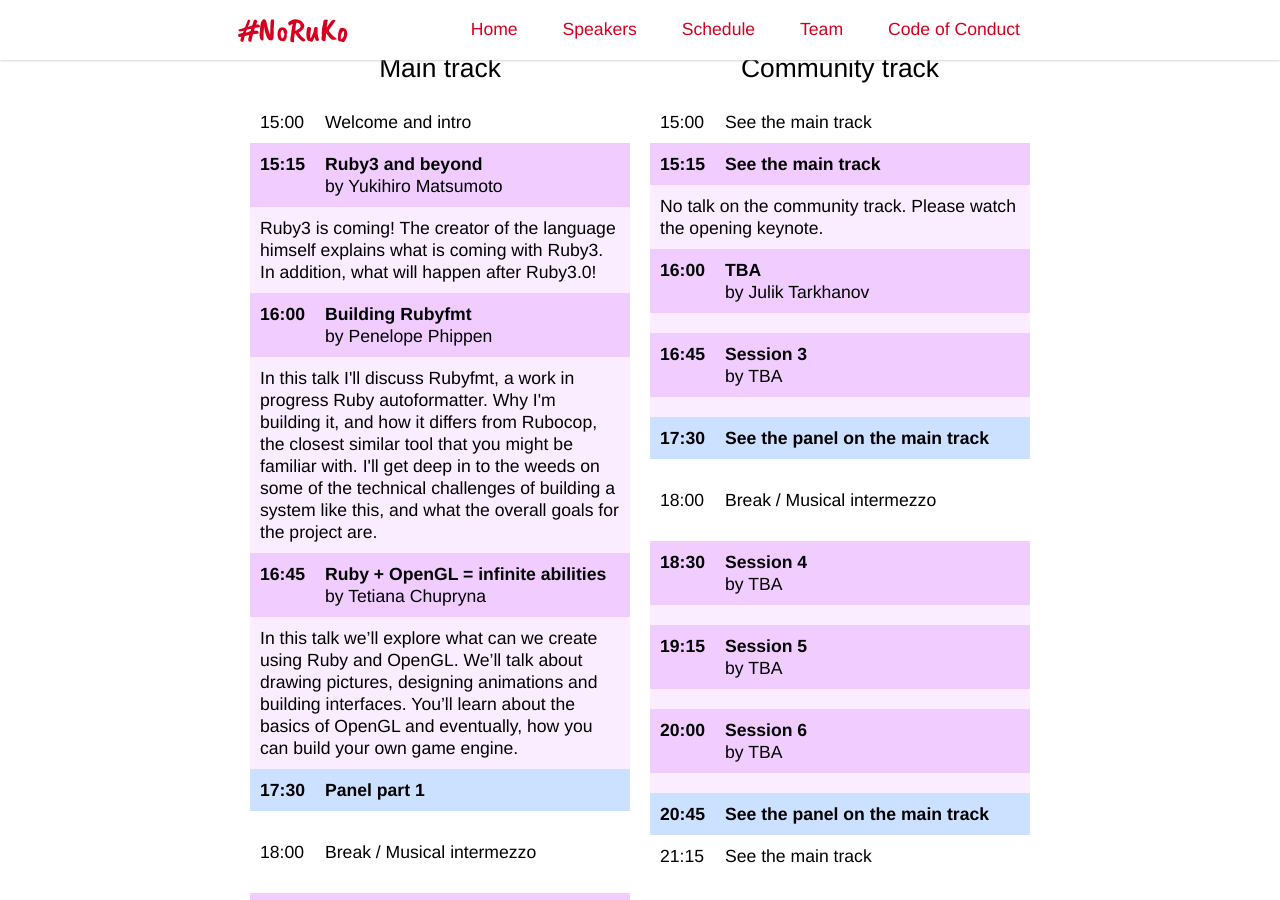
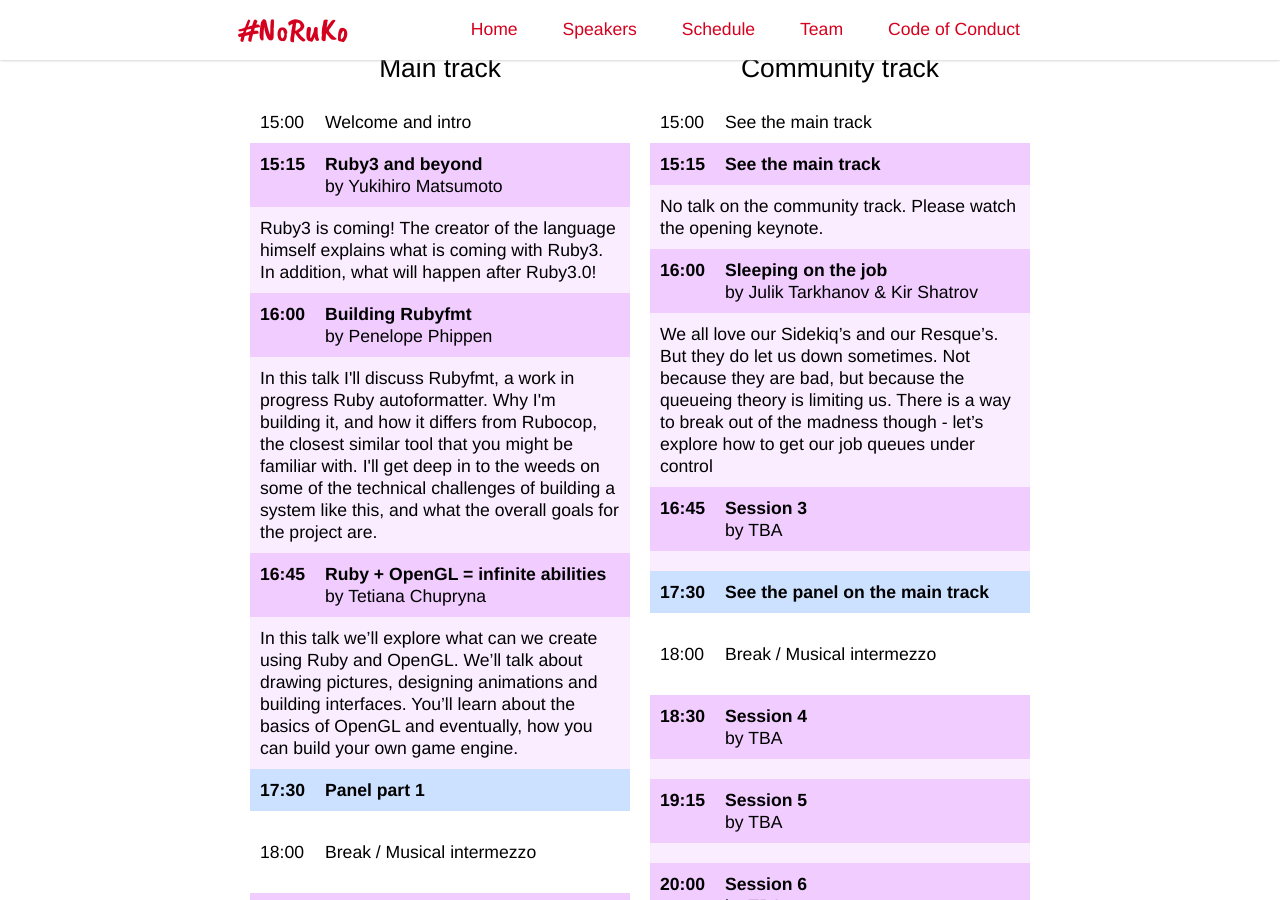
Before and after one commit to rubynl/noruko.org, a Jekyll site: the page built from index.html, in a window 1280 px wide and 900 px high, scrolled down 2131 px. Built offline with Jekyll 4.4.1, drawn with Linux system fonts in a browser that asks for light colours.

Commit message:
Adds Sleeping on the job

```diff
--- a/_data/schedule.yml
+++ b/_data/schedule.yml
@@ -23,9 +23,9 @@
     title: "Building Rubyfmt"
     description: "In this talk I'll discuss Rubyfmt, a work in progress Ruby autoformatter. Why I'm building it, and how it differs from Rubocop, the closest similar tool that you might be familiar with. I'll get deep in to the weeds on some of the technical challenges of building a system like this, and what the overall goals for the project are."
   community:
-    speaker: "Julik Tarkhanov"
-    title: "TBA"
-    description: ""
+    speaker: "Julik Tarkhanov & Kir Shatrov"
+    title: "Sleeping on the job"
+    description: "We all love our Sidekiq’s and our Resque’s. But they do let us down sometimes. Not because they are bad, but because the queueing theory is limiting us. There is a way to break out of the madness though - let’s explore how to get our job queues under control"
 
 - time: "16:45"
   type: "talk"
```
